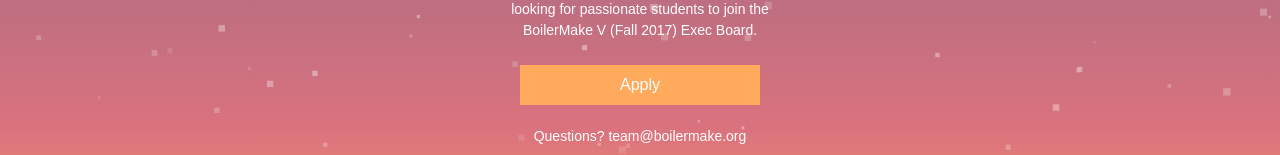
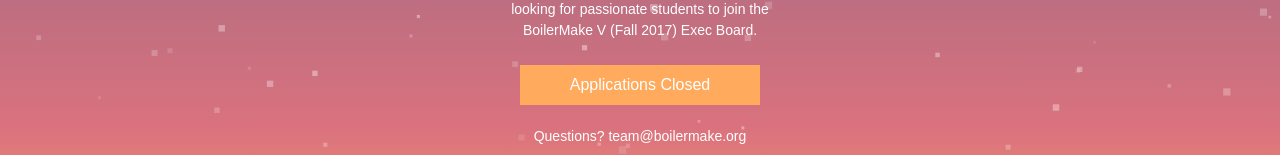
Before and after one commit to BoilerMake/offseason, a website: page index.html in a window 1280 px wide. Shown: the part 473-628 px from the top of the page. Drawn offline with nearby package versions, Linux system fonts and the light colour scheme.

Commit message:
close apps

```diff
--- a/index.html
+++ b/index.html
@@ -44,7 +44,7 @@
       <h1 class="title">BOILERMAKE</h1>
       <p class="description">
         As the sun sets on BoilerMake IV, we're looking for passionate students to join the BoilerMake V (Fall 2017) Exec Board.
-        <a class="button" href="https://docs.google.com/forms/d/e/1FAIpQLSeouONEF7DDCdIwSpTomiDSHzvHPgTfwxgXZC40Hjc8zBmz4w/viewform">Apply</a>
+        <a class="button" disabled href="#">Applications Closed</a>
         <br/>
         Questions? team@boilermake.org
       </p>
```
